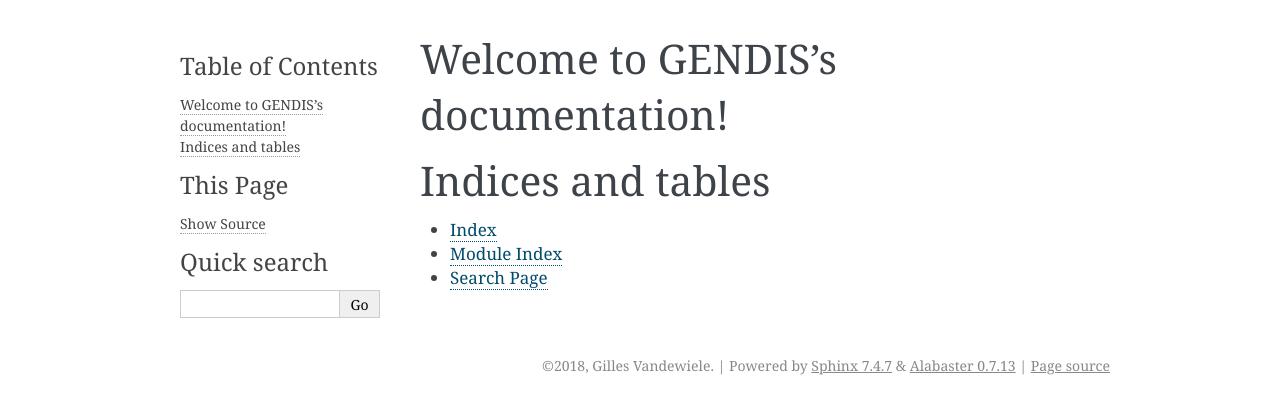
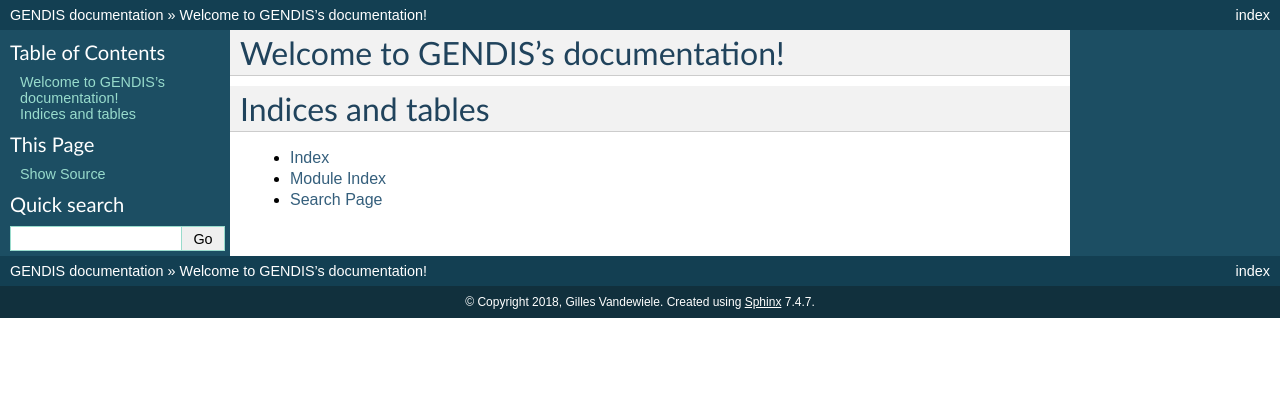
Before and after one commit to predict-idlab/GENDIS, a Sphinx documentation site: the page built from gendis/docs/index.rst, in a window 1280 px wide. Shown: the top 414 px of the page. Built offline with Sphinx 7.4.7, drawn with Linux system fonts in a browser that asks for light colours; part of the change alters nothing that is shown.

```diff
--- a/gendis/docs/conf.py
+++ b/gendis/docs/conf.py
@@ -15,16 +15,6 @@
 import os
 import sys
 sys.path.insert(0, os.path.join(os.path.dirname(__file__), '../..'))
-
-from unittest.mock import MagicMock
-
-class Mock(MagicMock):
-    @classmethod
-    def __getattr__(cls, name):
-        return MagicMock()
-
-MOCK_MODULES = ['tslearn', 'Cython', 'pyximport']
-sys.modules.update((mod_name, Mock()) for mod_name in MOCK_MODULES)
 
 # -- Project information -----------------------------------------------------
 
@@ -89,7 +79,7 @@ pygments_style = 'sphinx'
 # The theme to use for HTML and HTML Help pages.  See the documentation for
 # a list of builtin themes.
 #
-html_theme = 'alabaster'
+html_theme = 'default'
 
 # Theme options are theme-specific and customize the look and feel of a theme
 # further.  For a list of options available for each theme, see the
```
Also changed, not shown: gendis/docs/requirements.txt (added), 11 other files.
